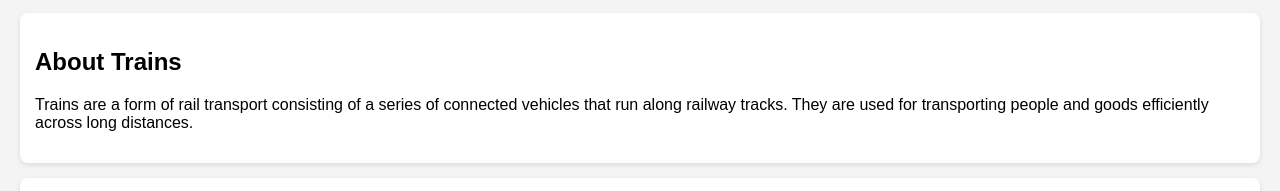
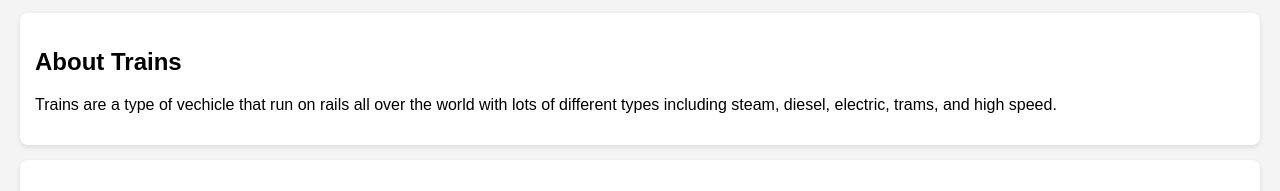
Before and after one commit to otcotc0/vibes, a plain HTML site: page index.html in a window 1280 px wide. Shown: the part 516-707 px from the top of the page. Drawn offline with Linux system fonts and the light colour scheme.

Commit message:
Update index.html

```diff
--- a/index.html
+++ b/index.html
@@ -87,9 +87,7 @@
     <div id="about" class="card">
         <h2>About Trains</h2>
         <p>
-            Trains are a form of rail transport consisting of a series of connected vehicles
-            that run along railway tracks. They are used for transporting people and goods
-            efficiently across long distances.
+            Trains are a type of vechicle that run on rails all over the world with lots of different types including steam, diesel, electric, trams, and high speed.
         </p>
     </div>
 
```
